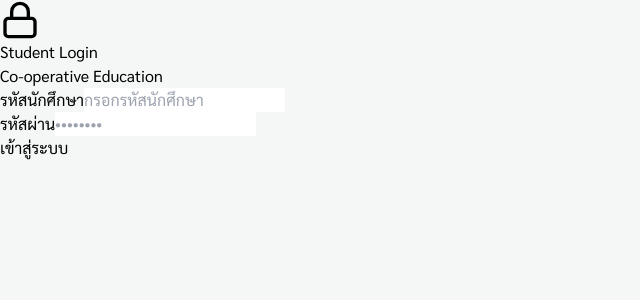
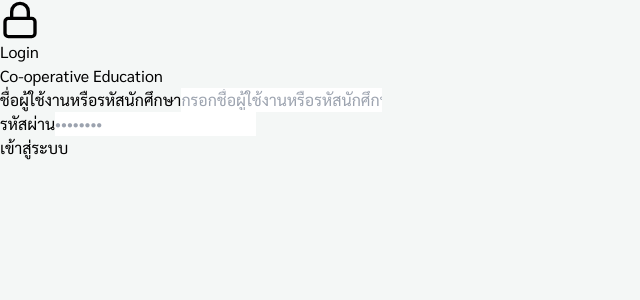
Before and after one commit to TongTeng203102/coop-frontend, a React (Vite) app: page / in a window 1280 px wide. Shown: the top 300 px of the page, without its empty margins (0-640 px from the left). Built offline with nearby package versions, Linux system fonts and the light colour scheme.

Commit message:
อธิบายสิ่งที่คุณแก้ เช่น Fix CORS or Update API URL

```diff
--- a/src/StudentDashboard.jsx
+++ b/src/StudentDashboard.jsx
@@ -88,6 +88,8 @@ const LoginPage = ({ onLogin }) => {
         headers: { 'Content-Type': 'application/json' }
       });
 
+      console.log(response)
+
       // ดึง access_token จาก response ตามโครงสร้าง FastAPI
       const token = response.data.access_token;
 
@@ -117,16 +119,16 @@ const LoginPage = ({ onLogin }) => {
           <div className="bg-red-50 w-20 h-20 rounded-[30px] flex items-center justify-center mx-auto mb-6">
             <Lock className="text-[#800000]" size={40} />
           </div>
-          <h1 className="text-2xl font-black text-gray-800 uppercase tracking-tight">Student Login</h1>
+          <h1 className="text-2xl font-black text-gray-800 uppercase tracking-tight">Login</h1>
           <p className="text-gray-400 text-[10px] font-black uppercase mt-2">Co-operative Education</p>
         </div>
         <form onSubmit={handleSubmit} className="space-y-6">
           <div>
-            <label className="text-[10px] font-black text-gray-400 ml-2 uppercase">รหัสนักศึกษา</label>
+            <label className="text-[10px] font-black text-gray-400 ml-2 uppercase">ชื่อผู้ใช้งานหรือรหัสนักศึกษา</label>
             <input
               type="text"
               className="w-full px-6 py-4 bg-gray-50 border border-gray-100 rounded-2xl outline-none font-bold focus:border-[#800000] transition-all"
-              placeholder="กรอกรหัสนักศึกษา"
+              placeholder="กรอกชื่อผู้ใช้งานหรือรหัสนักศึกษา"
               value={username}
               onChange={(e) => setUsername(e.target.value)}
               required
```
